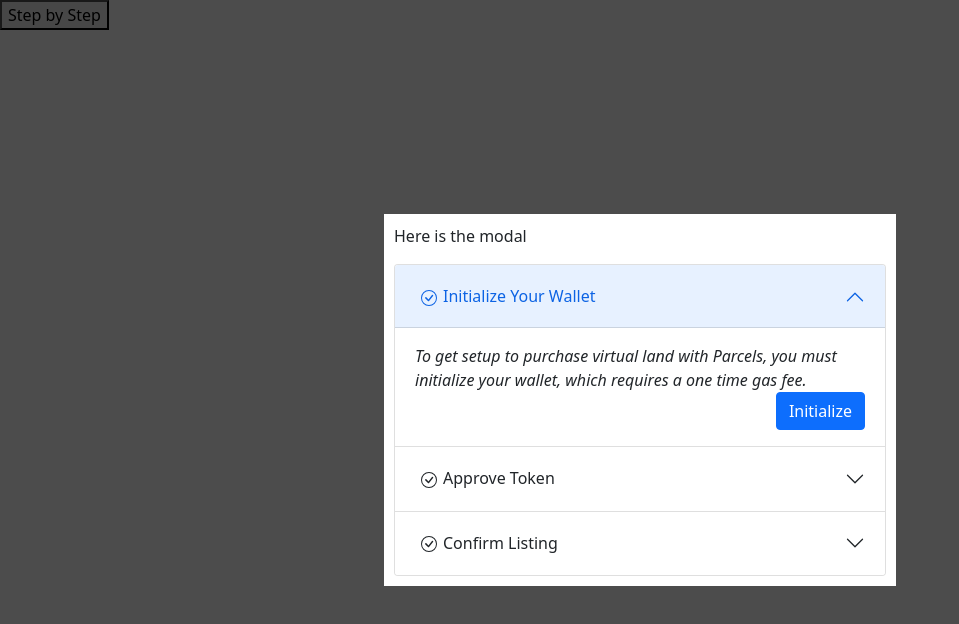
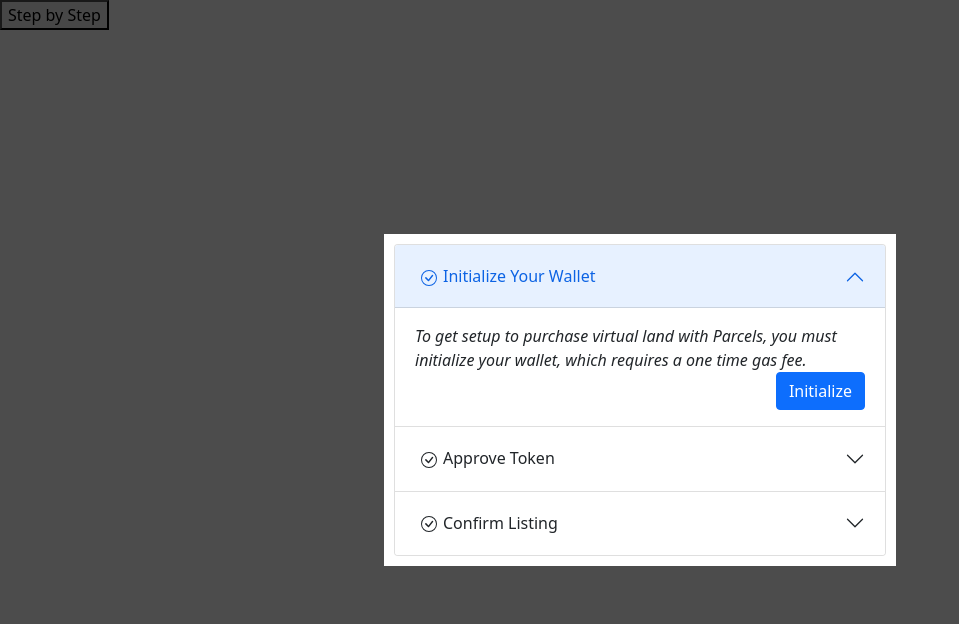
Before and after one commit to ethan-kaseff/leveled-modal-form, a React (Create React App) app: page / in a window 1280 px wide. Both pictures are taken after a click on the button "Step by Step". Shown: the top 624 px of the page, without its empty margins (0-959 px from the left). Built offline with nearby package versions, Linux system fonts and the light colour scheme.

Commit message:
remove p

```diff
--- a/src/components/Form.js
+++ b/src/components/Form.js
@@ -15,7 +15,6 @@ function Form() {
 
   return (
     <>
-      <p>Here is the modal</p>
       <Accordion defaultActiveKey={active}>
         <Accordion.Item eventKey="0">
           <Accordion.Header>
```
